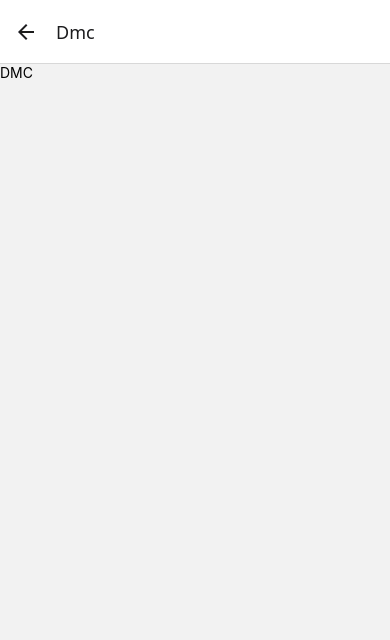
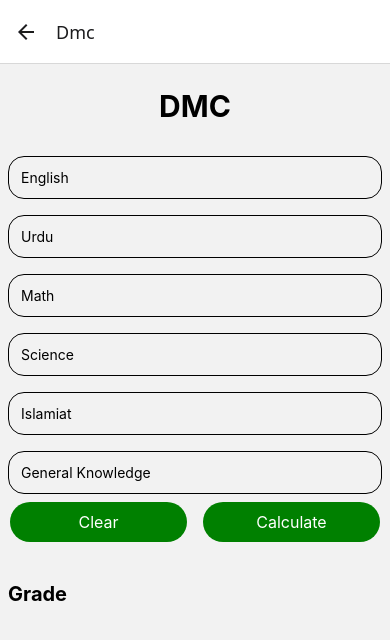
Before and after one commit to abidroid/ReactNativeApp2, a React Native app: screen /Dmc in a window 390 px wide. Shown: the top 640 px of the page. Built offline with nearby package versions, Linux system fonts and the light colour scheme.

Commit message:
DMC done

```diff
--- a/screens/DmcScreen.js
+++ b/screens/DmcScreen.js
@@ -1,8 +1,184 @@
-import { Text } from "react-native";
+import React from "react";
+import { View, ScrollView, Text, StyleSheet, TextInput, Pressable } from "react-native";
 
 const DmcScreen = () => {
 
-    return <Text>DMC</Text>;
+    const [english, onChangeEnglish] = React.useState('');
+    const [urdu, onChangeUrdu] = React.useState('');
+    const [math, onChangeMath] = React.useState('');
+    const [science, onChangeScience] = React.useState('');
+    const [islamiat, onChangeIslamiat] = React.useState('');
+    const [gk, onChangeGK] = React.useState('');
+
+    const [obtainedMarks, setObtainedMarks] = React.useState('');
+    const [percentage, setPercentage] = React.useState('');
+    const [grade, setGrade] = React.useState('');
+
+
+    const calculate = () => {
+
+        let eng = Number(english);
+        let ur = Number(urdu);
+        let ma = Number(math);
+        let sc = Number(science);
+        let isl = Number(islamiat);
+        let g = Number(gk);
+
+        let ob = eng + ur + ma + sc + isl + g;
+
+        let per = obtainedMarks * 100 / 600;
+
+        setObtainedMarks(`Obtained Marks: ${ob}`);
+        setPercentage(`Percentage: ${per}`);
+
+        calculateGrade(per);
+    };
+
+    const calculateGrade = (per) => {
+        if( per >= 80){
+            setGrade('A+');
+        }else if ( per >= 70){
+            setGrade('A');
+        }else if( per >= 60){
+            setGrade('B');
+        }else if( per >= 40){
+            setGrade('C');
+        }else {
+            setGrade('Fail');
+        }
+    }
+
+    const clearForm = () => {
+        onChangeEnglish('');
+        onChangeUrdu('');
+        onChangeMath('');
+        onChangeScience('');
+        onChangeIslamiat('');
+        onChangeGK('');
+
+        setObtainedMarks('');
+        setPercentage('');
+        setGrade('');
+    }
+
+    return (
+        <View StyleSheet={dmcStyles.container}>
+            <ScrollView >
+                <Text style={dmcStyles.headingText}>DMC</Text>
+                <TextInput
+                    style={dmcStyles.intput}
+                    placeholder="English"
+                    onChangeText={onChangeEnglish}
+                    value={english}
+                    maxLength={3}
+                    keyboardType="numeric"
+                />
+                <TextInput
+                    style={dmcStyles.intput}
+                    placeholder="Urdu"
+                    onChangeText={onChangeUrdu}
+                    value={urdu}
+                    maxLength={3}
+                    keyboardType="numeric"
+                />
+
+                <TextInput
+                    style={dmcStyles.intput}
+                    placeholder="Math"
+                    onChangeText={onChangeMath}
+                    value={math}
+                    maxLength={3}
+                    keyboardType="numeric"
+                />
+                <TextInput
+                    style={dmcStyles.intput}
+                    placeholder="Science"
+                    onChangeText={onChangeScience}
+                    value={science}
+                    maxLength={3}
+                    keyboardType="numeric"
+                />
+                <TextInput
+                    style={dmcStyles.intput}
+                    placeholder="Islamiat"
+                    onChangeText={onChangeIslamiat}
+                    value={islamiat}
+                    maxLength={3}
+                    keyboardType="numeric"
+                />
+                <TextInput
+                    style={dmcStyles.intput}
+                    placeholder="General Knowledge"
+                    onChangeText={onChangeGK}
+                    value={gk}
+                    maxLength={3}
+                    keyboardType="numeric"
+                />
+
+                <View style={dmcStyles.buttonRow}>
+
+                    <Pressable style={dmcStyles.buttonStyle}>
+                        <Text style={dmcStyles.buttonText}
+                        onPress={ ()=> clearForm()}
+                        >Clear</Text>
+                    </Pressable>
+                    <Pressable style={dmcStyles.buttonStyle}
+                    onPress={()=> calculate()}
+                    >
+                        <Text style={dmcStyles.buttonText}>Calculate</Text>
+                    </Pressable>
+                </View>
+
+                <Text style={dmcStyles.resultText}>{obtainedMarks}</Text>
+                <Text style={dmcStyles.resultText}>{percentage}</Text>
+                <Text style={dmcStyles.resultText}>Grade {grade}</Text>
+
+            </ScrollView>
+        </View>
+    );
 }
 
+const dmcStyles = StyleSheet.create({
+    container: {
+        flex: 1,
+    },
+    headingText: {
+        fontSize: 30,
+        fontWeight: 'bold',
+        alignSelf: 'center',
+        margin: 24,
+    },
+    intput: {
+        padding: 12,
+        margin: 8,
+        borderColor: '#000000',
+        borderRadius: 16,
+        borderWidth: 1,
+    },
+    buttonRow: {
+        flexDirection: 'row',
+        gap: 16,
+        marginHorizontal: 10,
+    },
+
+    buttonStyle: {
+        backgroundColor: 'green',
+        paddingVertical: 10,
+        paddingHorizontal: 20,
+        borderRadius: 24,
+        flex: 1,
+        alignItems: 'center',
+
+    },
+
+    buttonText: {
+        color: 'white',
+        fontSize: 16,
+    },
+    resultText: {
+        fontSize: 20,
+        fontWeight: 'bold',
+        margin: 8,
+    }
+});
 export default DmcScreen;
```
